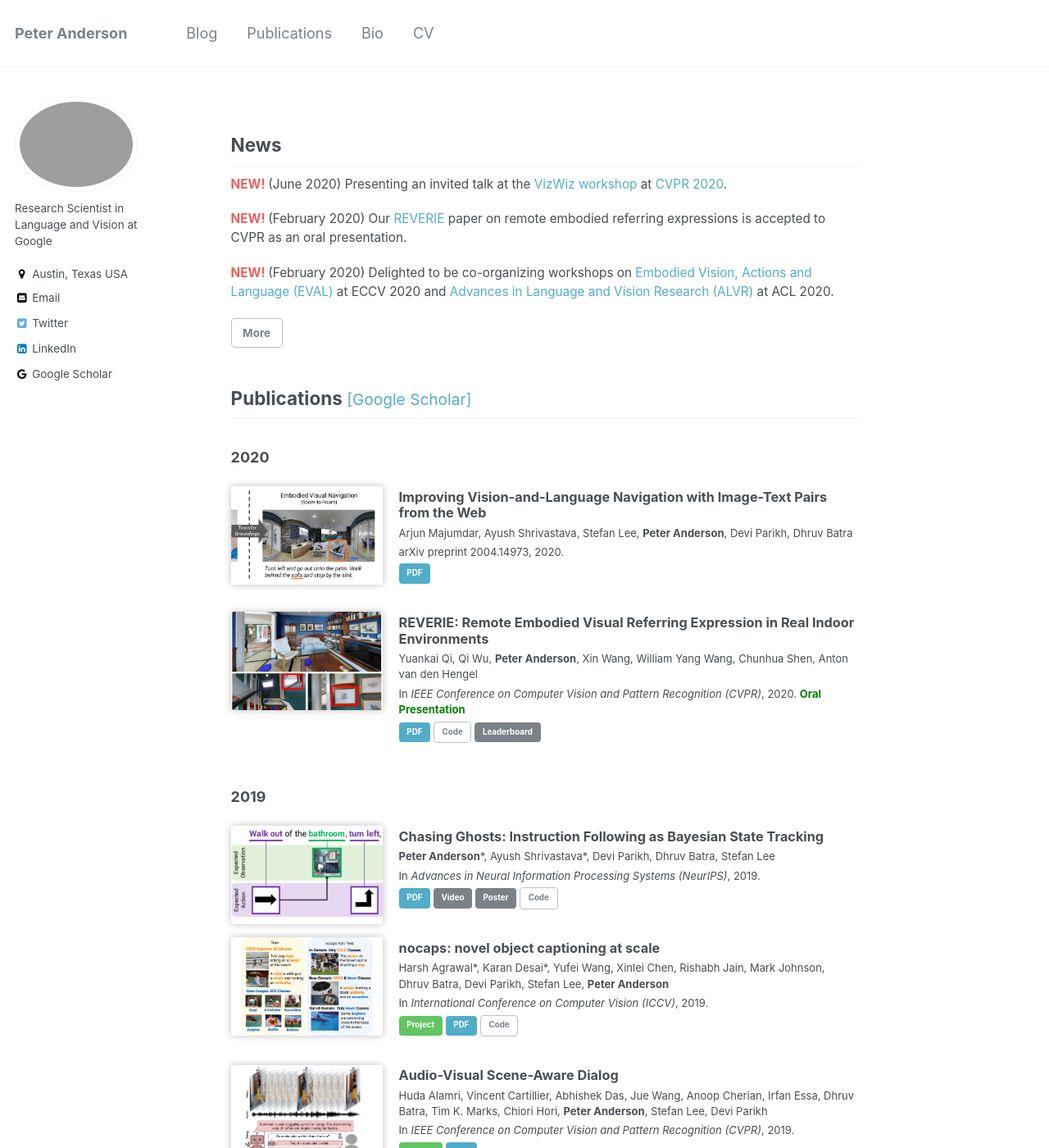
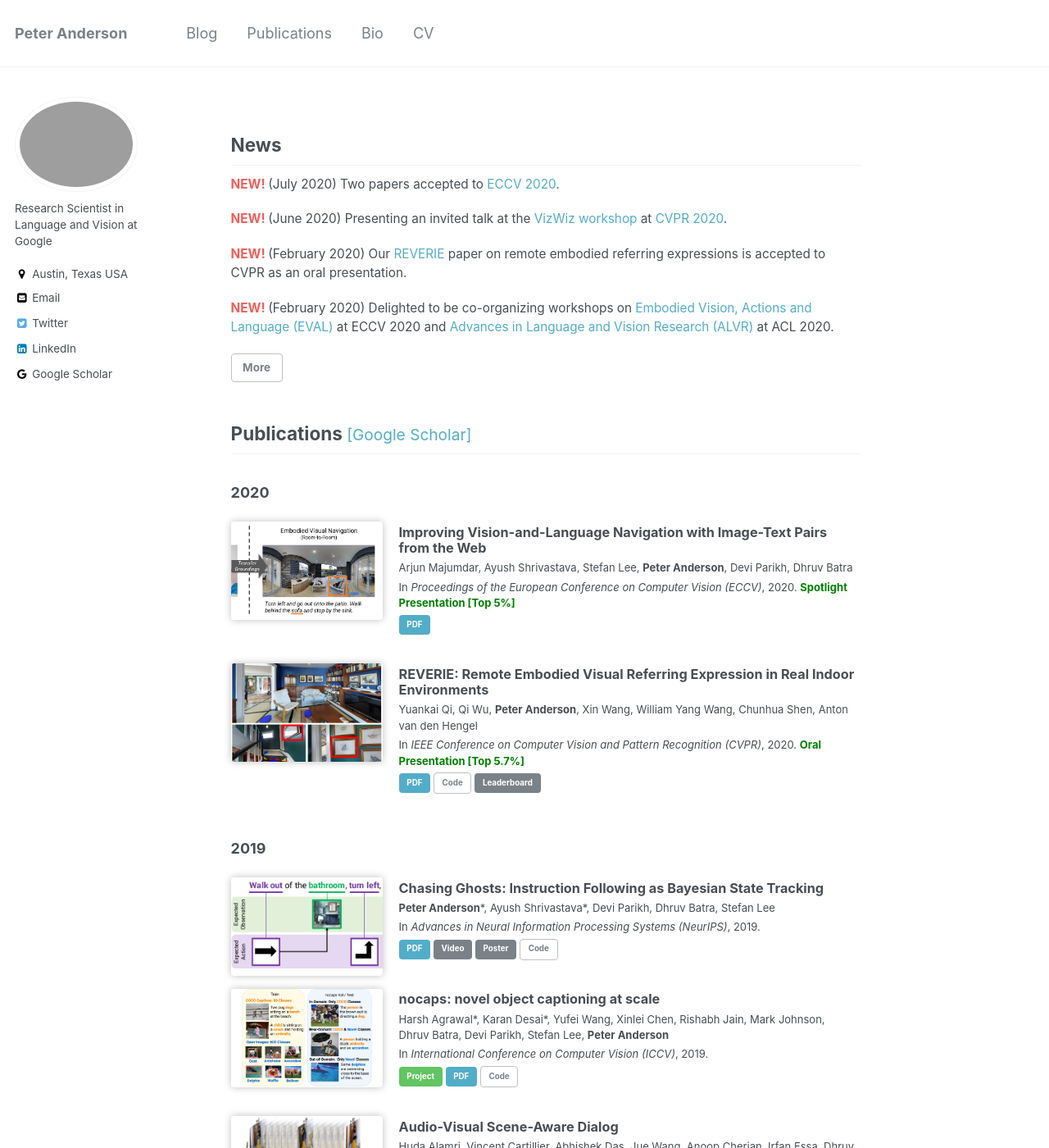
Before and after one commit to peteanderson80/peteanderson80.github.io, a Jekyll site: the page built from index.html, in a window 1280 px wide and 1400 px high. Shown: the whole window at 82% size. Built offline with Jekyll 4.4.1, drawn with Linux system fonts in a browser that asks for light colours; a script that is not in the unit is left out; the list of posts is cut into pages by our own code.

Commit message:
ECCV acceptances

```diff
--- a/_data/news.yml
+++ b/_data/news.yml
@@ -1,10 +1,12 @@
 # News on home page
 main:
+  - "(July 2020) Two papers accepted to [ECCV 2020](https://eccv2020.eu/)."
   - "(June 2020) Presenting an invited talk at the [VizWiz workshop](https://vizwiz.org/workshops/2020-workshop/) at [CVPR 2020](http://cvpr2020.thecvf.com/)."
   - "(February 2020) Our [REVERIE](https://arxiv.org/abs/1904.10151) paper on remote embodied referring expressions is accepted to CVPR as an oral presentation."
   - "(February 2020) Delighted to be co-organizing workshops on [Embodied Vision, Actions and Language (EVAL)](https://askforalfred.com/EVAL/) at ECCV 2020 and [Advances in Language and Vision Research (ALVR)](https://alvr-workshop.github.io/) at ACL 2020."
 
 all:
+  - "(July 2020) Two papers accepted to [ECCV 2020](https://eccv2020.eu/)."
   - "(June 2020) Presenting an invited talk at the [VizWiz workshop](https://vizwiz.org/workshops/2020-workshop/) at [CVPR 2020](http://cvpr2020.thecvf.com/)."
   - "(February 2020) Our [REVERIE](https://arxiv.org/abs/1904.10151) paper on remote embodied referring expressions is accepted to CVPR as an oral presentation."
   - "(February 2020) Delighted to be co-organizing workshops on [Embodied Vision, Actions and Language (EVAL)](https://askforalfred.com/EVAL/) at ECCV 2020 and [Advances in Language and Vision Research (ALVR)](https://alvr-workshop.github.io/) at ACL 2020."
--- a/_data/publications.yml
+++ b/_data/publications.yml
@@ -2,13 +2,13 @@
 year2020:
   - title: "Improving Vision-and-Language Navigation with Image-Text Pairs from the Web"
     authors: "Arjun Majumdar, Ayush Shrivastava, Stefan Lee, **Peter Anderson**, Devi Parikh, Dhruv Batra"
-    venue: "arXiv preprint 2004.14973, 2020."
+    venue: "In *Proceedings of the European Conference on Computer Vision (ECCV)*, 2020. **Spotlight Presentation [Top 5%]**{:.oral}"
     teaser: vln-bert-teaser-small.png
     links:
       - "[PDF](https://arxiv.org/pdf/2004.14973.pdf){: .btn .btn--info}"
   - title: "REVERIE: Remote Embodied Visual Referring Expression in Real Indoor Environments"
     authors: "Yuankai Qi, Qi Wu, **Peter Anderson**, Xin Wang, William Yang Wang, Chunhua Shen, Anton van den Hengel"
-    venue: "In *IEEE Conference on Computer Vision and Pattern Recognition (CVPR)*, 2020. **Oral Presentation**{:.oral}"
+    venue: "In *IEEE Conference on Computer Vision and Pattern Recognition (CVPR)*, 2020. **Oral Presentation [Top 5.7%]**{:.oral}"
     teaser: rerere.png
     links:
       - "[PDF](https://arxiv.org/pdf/1904.10151.pdf){: .btn .btn--info}"
```
